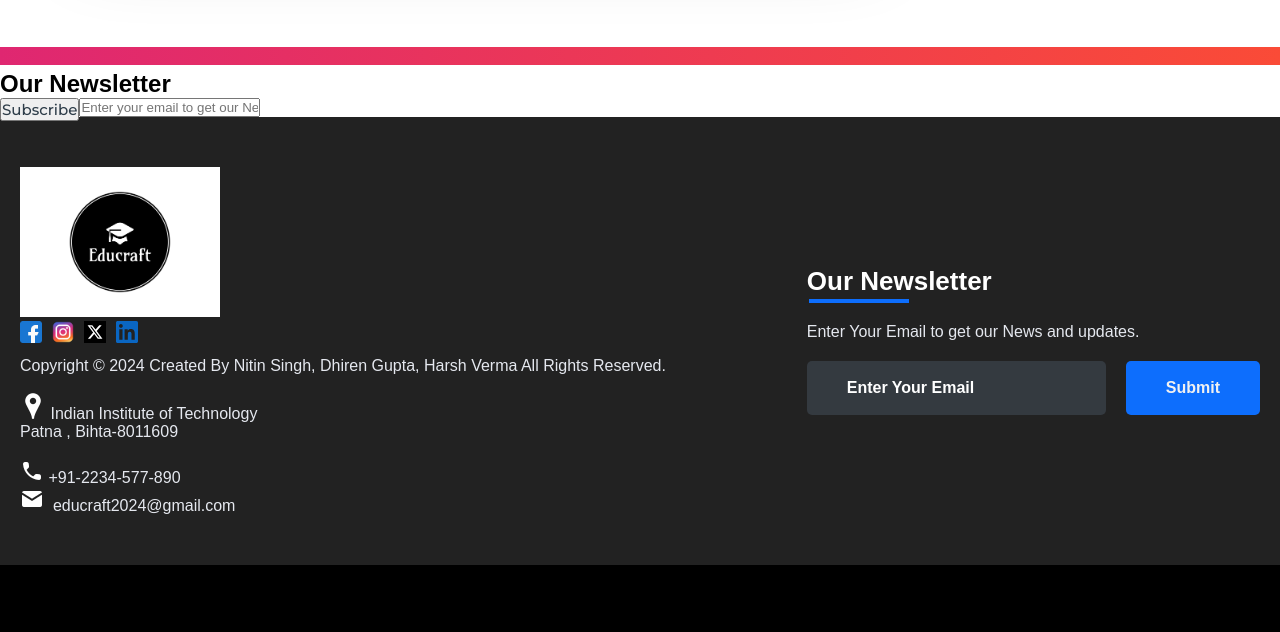
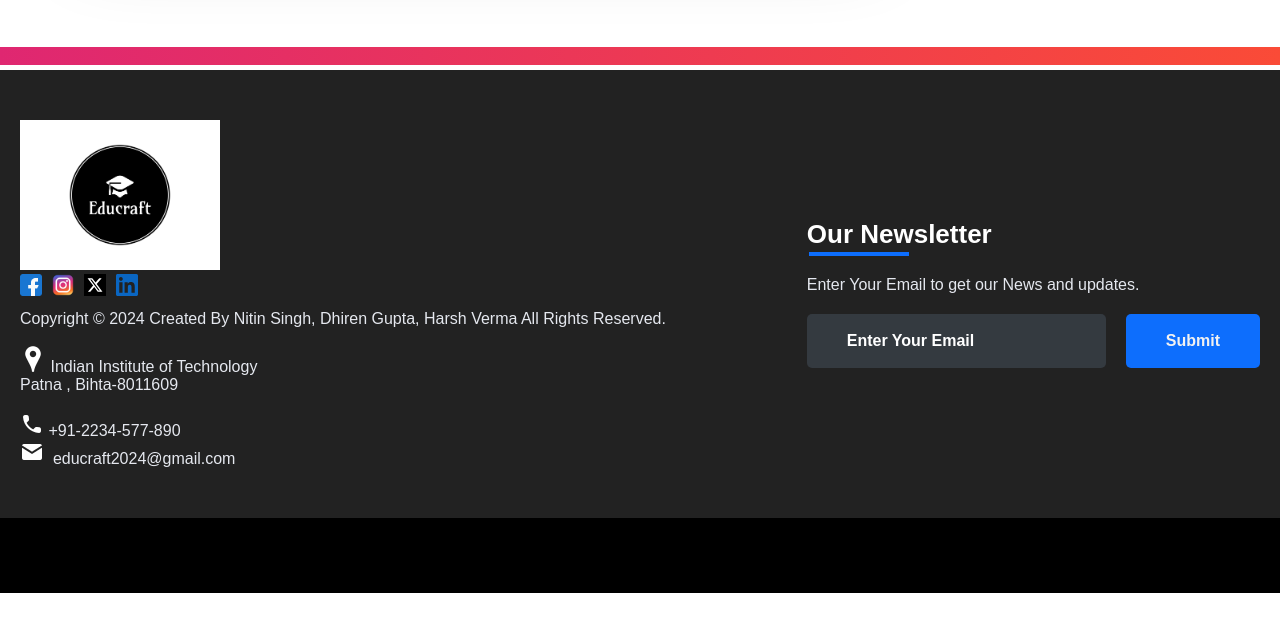
Before and after one commit to nitinsingh33/Educraft, a plain HTML site: page index.html in a window 1280 px wide. Shown: the part 6074-6706 px from the top of the page. After the commit the page ends 6667 px from the top, so only its background shows below. Drawn offline with nearby package versions, Linux system fonts and the light colour scheme; files whose address does not match are found by name.

Commit message:
Update index.html

```diff
--- a/index.html
+++ b/index.html
@@ -296,15 +296,7 @@ It is completely responsive website, to provide smooth experience.
 
 <!--Sliding Information-->
     <marquee style="background: linear-gradient(to left, #FA4B37, #DF2771); margin-top: 50px;" direction="left" onmouseover="this.stop()" onmouseout="this.start()" scrollamount="20"><div class="marquee">"Education is the passport to the future, for tomorrow belongs to those who prepare for it today." "Your attidude, not your aptitude, will determine your altitude." "If you think education is expensive, try ignorance." "The only person who is educated is the one who has learned how to learn and change."</div></marquee>
-<!--NEWSLETTER-->
-	  <div class="newsletter-container">
-        <h2>Our Newsletter</h2>
-        <form id="newsletter-form">
-            <input type="email" id="email" name="email" placeholder="Enter your email to get our News and updates." required>
-            <button type="submit">Subscribe</button>
-        </form>
-        <p id="response-message"></p>
-    </div>
+
 <!--FOOTER-->
 <footer>
     <div class="footer-container">
```
